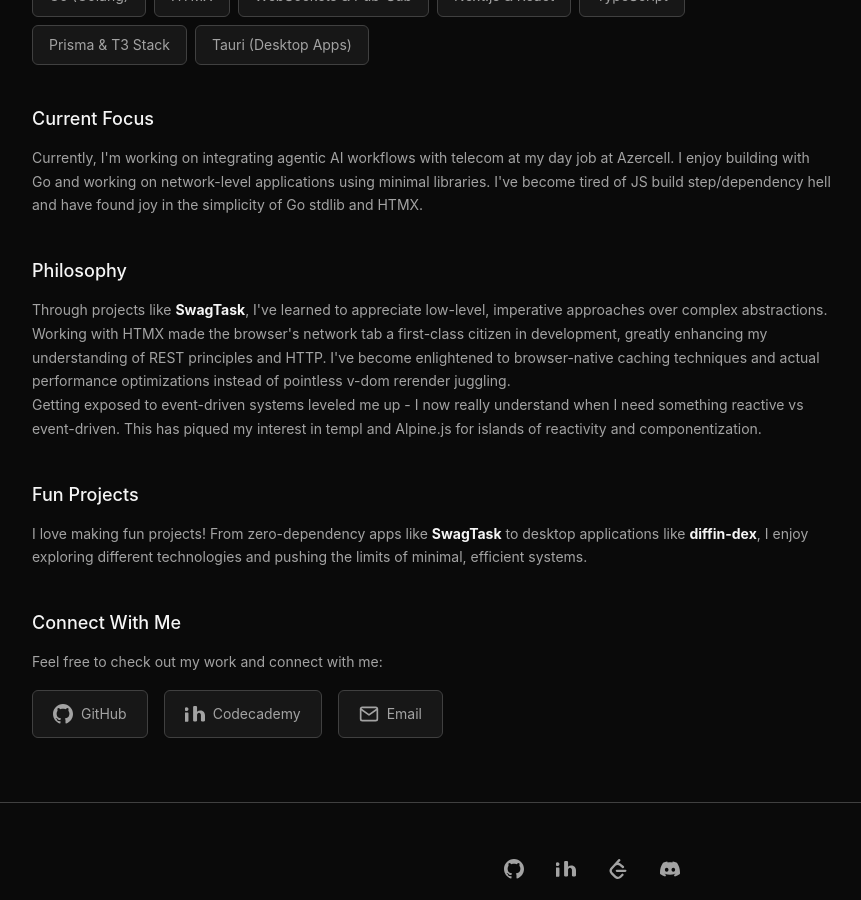
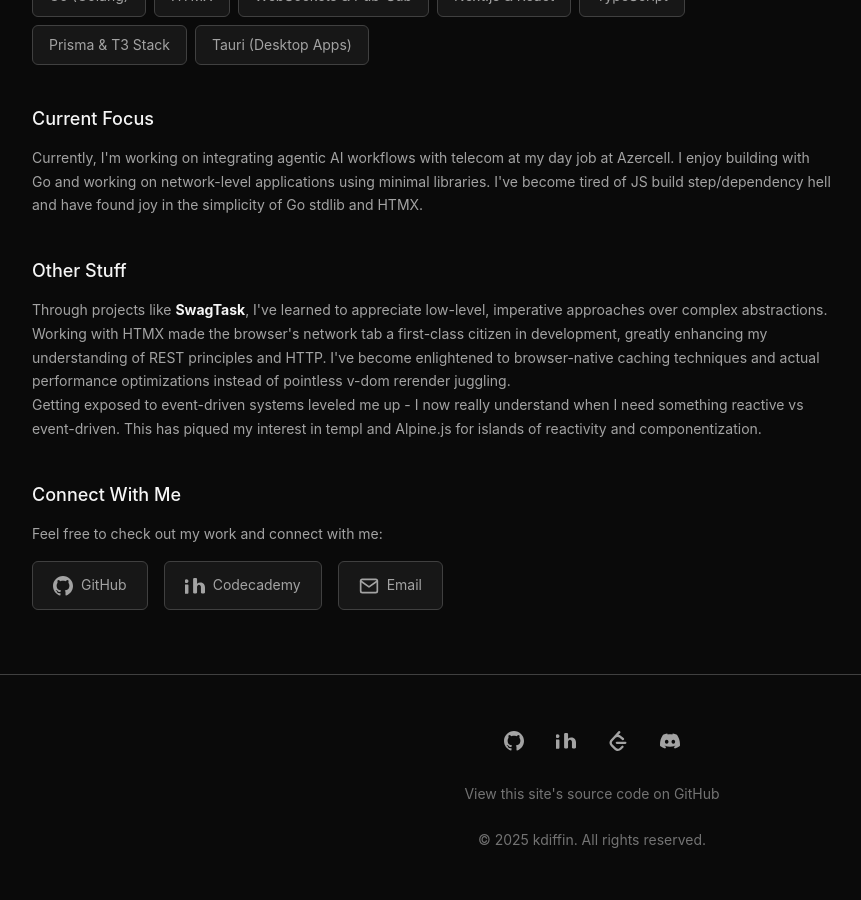
Before and after one commit to kdiffin/kdiffin.github.io, a Jekyll site: the page built from about.html, in a window 1280 px wide and 900 px high, scrolled down 455 px. Shown: the whole window, without its empty margins (48-909 px from the left). Built offline with Jekyll 4.4.1, drawn with Linux system fonts in a browser that asks for light colours.

Commit message:
added a change

```diff
--- a/about.html
+++ b/about.html
@@ -45,7 +45,7 @@ title: About
     </section>
 
     <section class="about-section">
-      <h2>Philosophy</h2>
+      <h2>Other Stuff</h2>
       <p>
         Through projects like <strong>SwagTask</strong>, I've learned to appreciate
         low-level, imperative approaches over complex abstractions. Working with HTMX
@@ -58,16 +58,6 @@ title: About
         Getting exposed to event-driven systems leveled me up - I now really understand
         when I need something reactive vs event-driven. This has piqued my interest in
         templ and Alpine.js for islands of reactivity and componentization.
-      </p>
-    </section>
-
-    <section class="about-section">
-      <h2>Fun Projects</h2>
-      <p>
-        I love making fun projects! From zero-dependency apps like
-        <strong>SwagTask</strong> to desktop applications like
-        <strong>diffin-dex</strong>, I enjoy exploring different technologies
-        and pushing the limits of minimal, efficient systems.
       </p>
     </section>
 
```
Also changed, not shown: 5g_png_desktop-2-1.png.webp (added).
